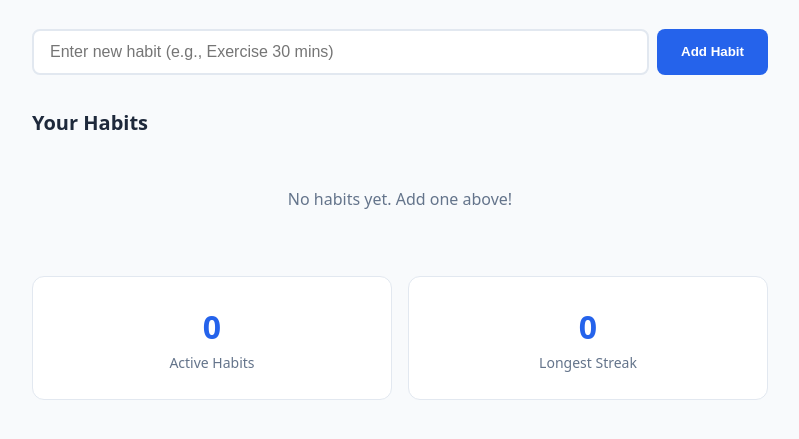
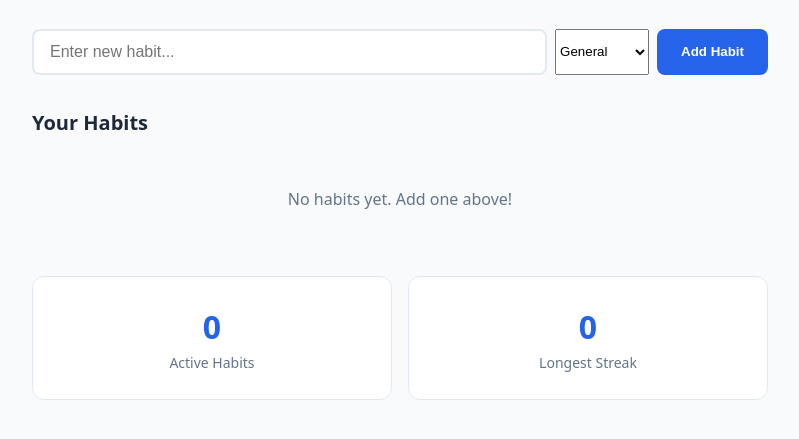
Before and after one commit to JVarni51/habit-tracker, a plain HTML site: page index.html in a window 1280 px wide. Shown: the part 133-572 px from the top of the page, without its empty margins (240-1039 px from the left). Drawn offline with Linux system fonts and the light colour scheme.

Commit message:
Add category dropdown to index.html

```diff
--- a/index.html
+++ b/index.html
@@ -15,7 +15,16 @@
 
         <!-- Add New Habit -->
         <div class="add-habit">
-            <input type="text" id="habit-input" placeholder="Enter new habit (e.g., Exercise 30 mins)">
+            <input type="text" id="habit-input" placeholder="Enter new habit...">
+
+            <select id="category-select">
+                <option value="General">General</option>
+                <option value="Health">Health</option>
+                <option value="Fitness">Fitness</option>
+                <option value="Productivity">Productivity</option>
+                <option value="Mindfulness">Mindfulness</option>
+            </select>
+
             <button id="add-habit-btn">Add Habit</button>
         </div>
 
```
